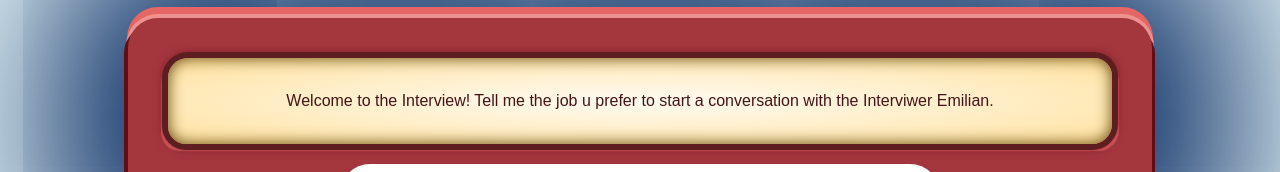
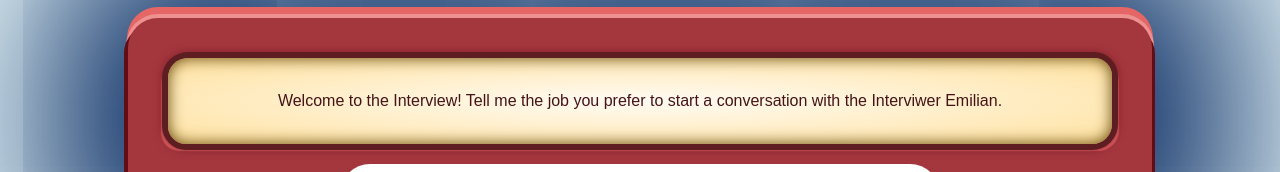
Before and after one commit to DevintthHaran/SDGP, a React (Create React App) app in the folder Frontend/sdgp-project/: page /chat in a window 1280 px wide. Both pictures are taken after a click on the button "Ask a Question". Shown: the part 258-430 px from the top of the page. Built offline with nearby package versions, Linux system fonts and the light colour scheme.

Commit message:
Small error handle in displaying prompt message

```diff
--- a/Frontend/sdgp-project/src/pages/Chat.jsx
+++ b/Frontend/sdgp-project/src/pages/Chat.jsx
@@ -162,7 +162,7 @@ function Chat() {
                 <div className="content">
                   {chatHistory.length === 0 ? (
                     <p className="welcome-message">
-                      Welcome to the Interview! Tell me the job u prefer to start a conversation
+                      Welcome to the Interview! Tell me the job you prefer to start a conversation
                       with the Interviwer Emilian.
                     </p>
                   ) : (
```
